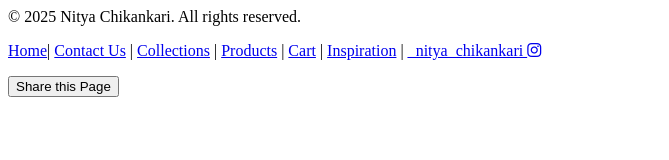
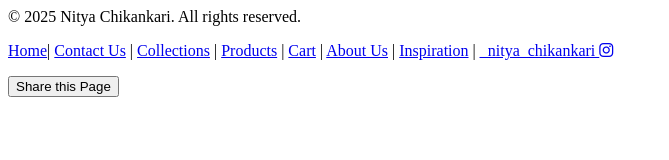
Before and after one commit to Nityachikankari/NityaStore, a plain HTML site: page footer.html in a window 1280 px wide. Shown: the whole page, without its empty margins (0-669 px from the left). Drawn offline with Linux system fonts and the light colour scheme.

Commit message:
Update footer.html

```diff
--- a/footer.html
+++ b/footer.html
@@ -9,6 +9,7 @@
         <a href="shop.html">Collections</a> |
         <a href="products.html">Products</a> |
         <a href="cart.html">Cart</a> |
+        <a href="about.html">About Us</a> |
         <a href="collections.html">Inspiration</a> |
         <a href="https://www.instagram.com/_nitya_chikankari/" target="_blank" aria-label="Follow Nitya Chikankari on Instagram">_nitya_chikankari <i class="fab fa-instagram"></i> </a>
     </p>
```
